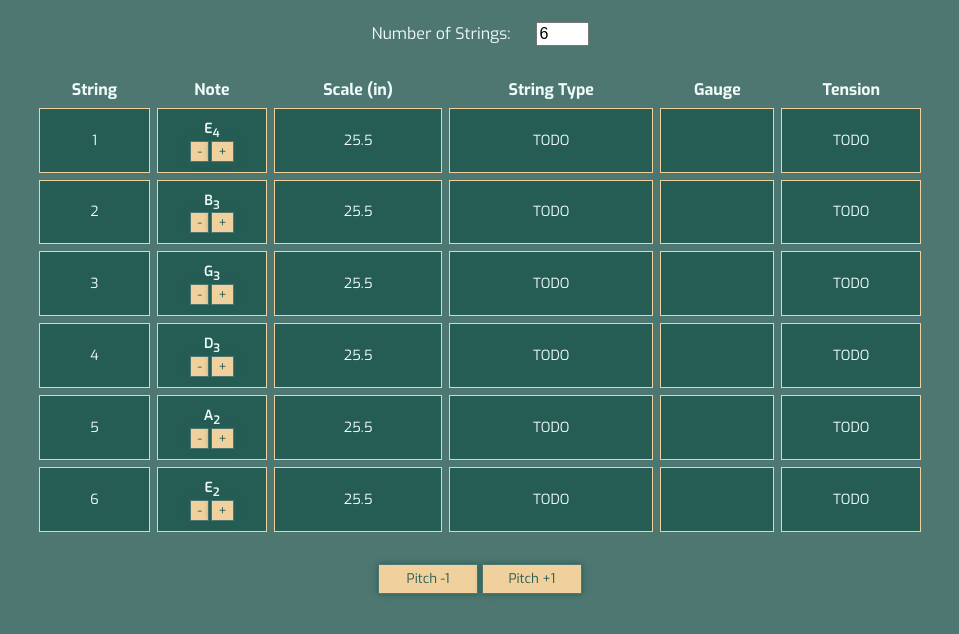
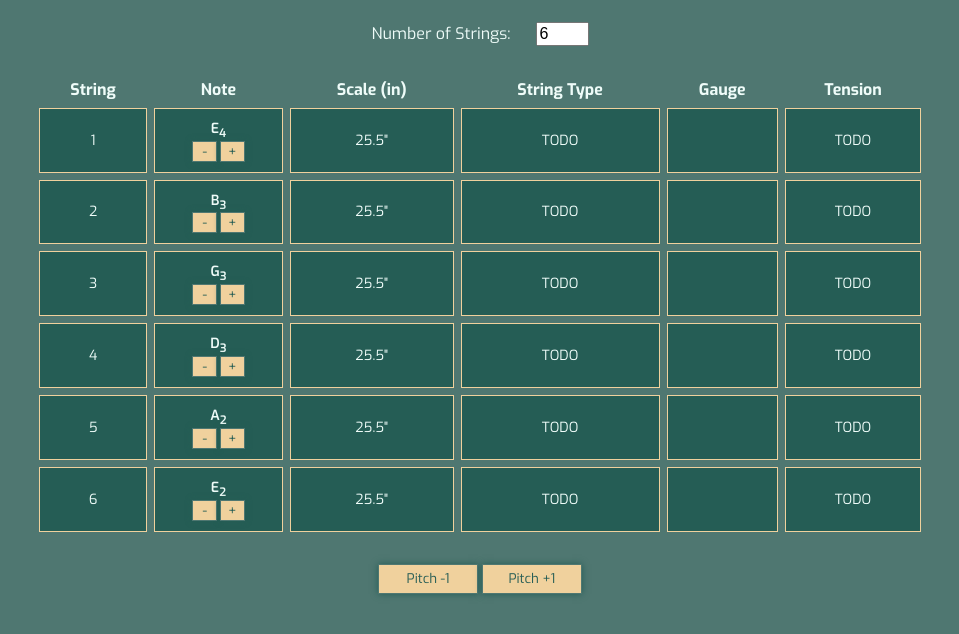
Before and after one commit to KyleTaylorLange/StringTensionCalculator, a plain HTML site: page index.html in a window 1280 px wide. Shown: the part 82-716 px from the top of the page, without its empty margins (160-1119 px from the left). Drawn offline with Linux system fonts and the light colour scheme.

Commit message:
a few more styles, tweaks, name changes

```diff
--- a/js/stringtension.js
+++ b/js/stringtension.js
@@ -100,7 +100,7 @@ class StringTension {
         let strTable = document.createElement('table');
         let tr = document.createElement('tr');
 
-        let tableHeaderCellArray = [
+        let tableHeaderCells = [
             document.createElement('th'),
             document.createElement('th'),
             document.createElement('th'),
@@ -112,15 +112,15 @@ class StringTension {
         tr.classList.add('row-top')
         strTable.setAttribute("id", tableId);
 
-        tableHeaderCellArray[0].innerText = "String";
-        tableHeaderCellArray[1].innerText = "Note";
-        tableHeaderCellArray[2].innerText = "Scale (in)";
-        tableHeaderCellArray[3].innerText = "String Type";
-        tableHeaderCellArray[4].innerText = "Gauge";
-        tableHeaderCellArray[5].innerText = "Tension";
+        tableHeaderCells[0].innerText = "String";
+        tableHeaderCells[1].innerText = "Note";
+        tableHeaderCells[2].innerText = "Scale (in)";
+        tableHeaderCells[3].innerText = "String Type";
+        tableHeaderCells[4].innerText = "Gauge";
+        tableHeaderCells[5].innerText = "Tension";
 
-        for (let heading of tableHeaderCellArray) {
-            tr.appendChild(heading)
+        for (let headerCell of tableHeaderCells) {
+            tr.appendChild(headerCell)
         }
 
         strTable.appendChild(tr);
@@ -158,7 +158,7 @@ class StringTension {
         let noteInner = Utilities.createElement('div', 'note-inner')
         let noteLetter = Utilities.createElement('span', 'note-letter', this.getNoteLetter(string.note))
         let noteOctave = Utilities.createElement('sub', 'note-octave', this.getNoteOctave(string.note))
-        let scaleLength = Utilities.createElement('td', 'scale-length', string.scale.toString())
+        let scaleLength = Utilities.createElement('td', 'scale-length', string.scale.toString() + '"')
         let stringType = Utilities.createElement('td', 'string-type', 'TODO')
         let gauge = Utilities.createElement('td', 'gauge', string.gauge) // NOTE: string.gauge is undefined
         let tension = Utilities.createElement('td', 'tension', 'TODO')
--- a/scss/style.scss
+++ b/scss/style.scss
@@ -4,6 +4,7 @@ $green-secondary: #255d55;
 $grey-primary: #effcf9;
 $tan-primary: #f3eada;
 $yellow-primary: #f0d19d;
+$yellow-hover: #c29861;
 $white: #ffffff;
 $black: #000000;
 
@@ -63,6 +64,11 @@ button {
 	font-family: 'Exo', sans-serif;
 	color: $green-secondary;
 	box-shadow: 0em 0em 0.5em $green-secondary;
+
+	&:hover {
+		background-color: $yellow-hover;
+		filter: brightness(1.1)
+	}
 }
 
 .header {
@@ -156,6 +162,10 @@ button {
 				justify-content: center;
 				align-items: center;
 				gap: 0.25rem;
+
+				button {
+					width: 25px;
+				}
 			}
 		}
 	}
```
Also changed, not shown: style.css, 1 other file.
